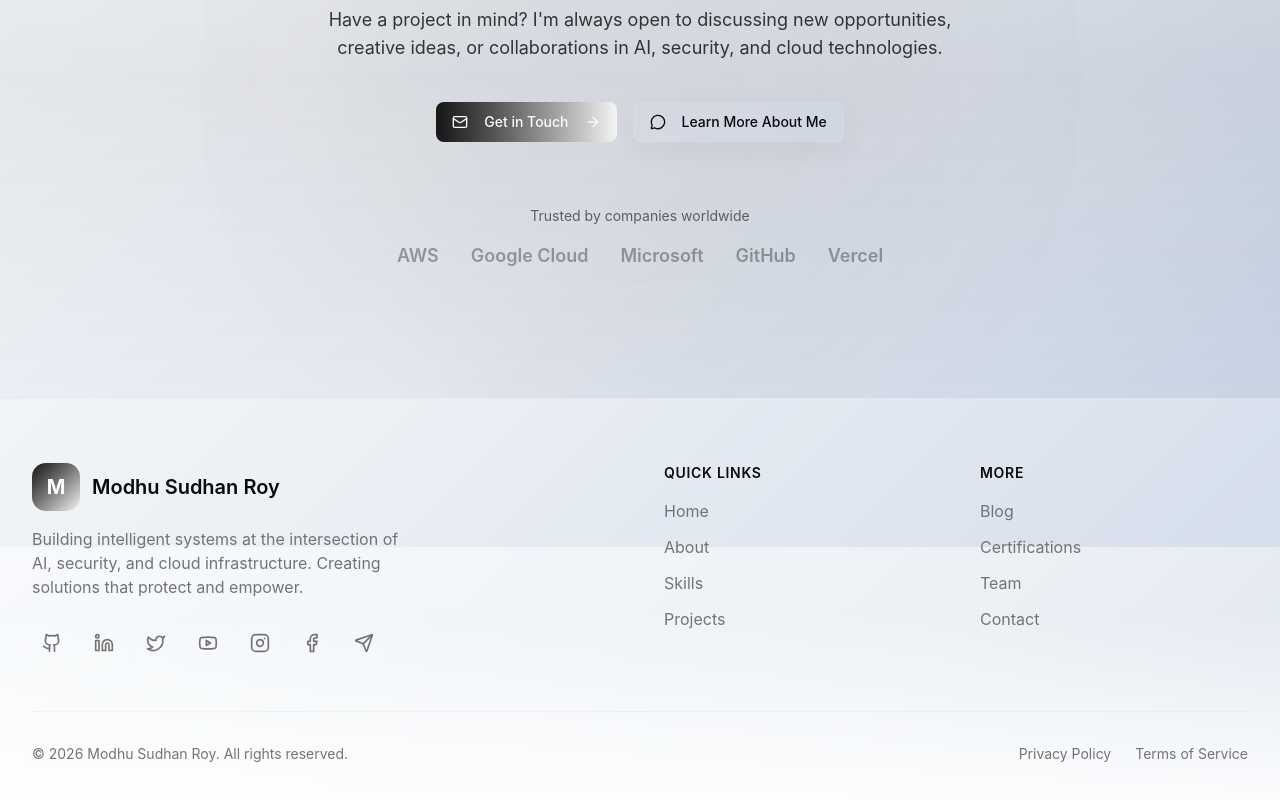
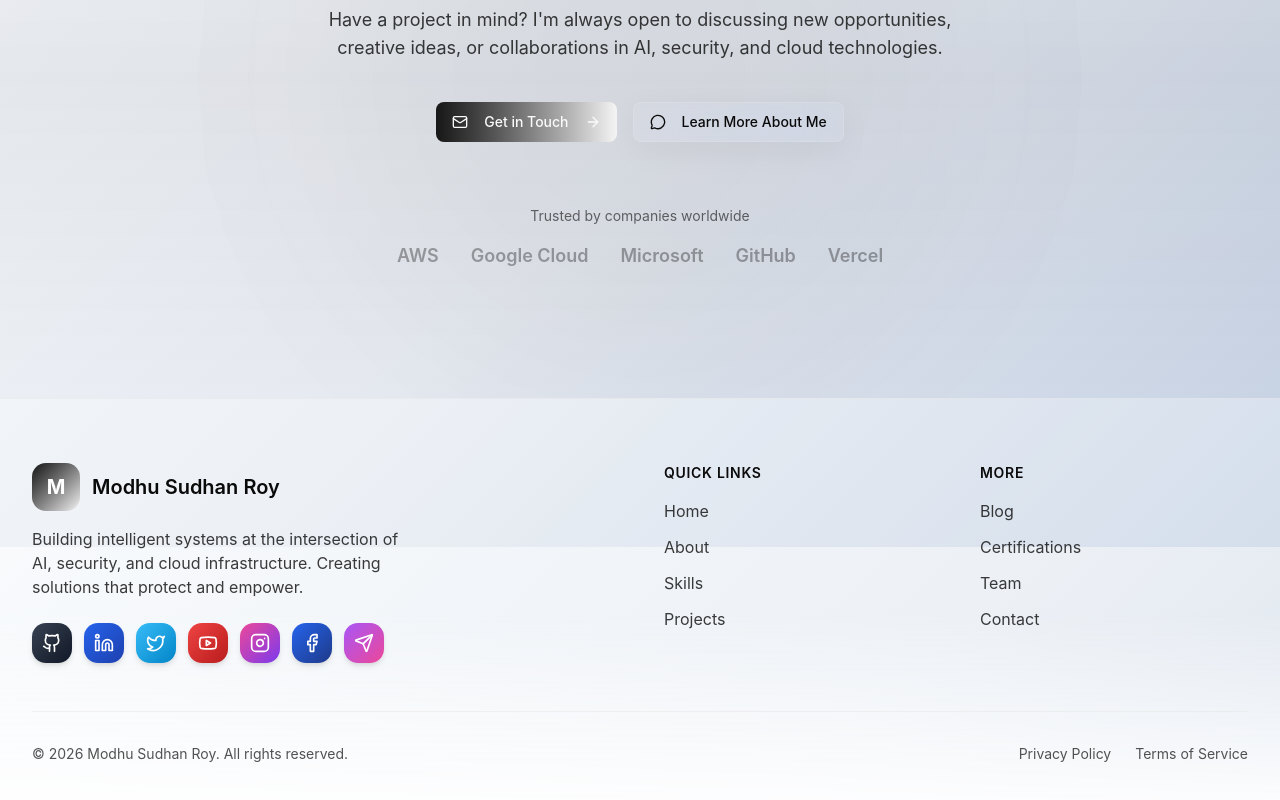
Before and after one commit to modhu-cps/modhu-protfoli, a Next.js app: page / in a window 1280 px wide. Shown: the part 3453-4253 px from the top of the page. Built offline with nearby package versions, Linux system fonts and the light colour scheme.

Commit message:
Update footer.tsx

```diff
--- a/components/layout/footer.tsx
+++ b/components/layout/footer.tsx
@@ -13,6 +13,17 @@ const socialIcons: Record<string, React.ComponentType<{ className?: string }>> =
   instagram: Instagram,
   facebook: Facebook,
   send: Send,
+};
+
+// Inline gradient styles for footer social icons
+const socialGradient: Record<string, string> = {
+  github: 'linear-gradient(to bottom right, #374151, #111827)',
+  linkedin: 'linear-gradient(to bottom right, #2563eb, #1e40af)',
+  twitter: 'linear-gradient(to bottom right, #38bdf8, #0284c7)',
+  youtube: 'linear-gradient(to bottom right, #ef4444, #b91c1c)',
+  instagram: 'linear-gradient(to bottom right, #ec4899, #7c3aed)',
+  facebook: 'linear-gradient(to bottom right, #2563eb, #1e3a8a)',
+  send: 'linear-gradient(to bottom right, #a855f7, #ec4899)',
 };
 
 export function Footer() {
@@ -40,10 +51,11 @@ export function Footer() {
                 </span>
               </motion.div>
             </Link>
-            <p className="mt-4 max-w-sm text-muted-foreground">
+            <p className="mt-4 max-w-sm text-foreground/80">
               Building intelligent systems at the intersection of AI, security, and cloud infrastructure.
               Creating solutions that protect and empower.
             </p>
+            {/* Social icons – now with gradient, glass, 3D */}
             <div className="mt-6 flex gap-3">
               {socialLinks.map((social) => {
                 const Icon = socialIcons[social.icon];
@@ -53,9 +65,18 @@ export function Footer() {
                     href={social.url}
                     target="_blank"
                     rel="noopener noreferrer"
-                    whileHover={{ scale: 1.1, y: -2 }}
+                    whileHover={{ scale: 1.15, y: -3 }}
                     whileTap={{ scale: 0.95 }}
-                    className="flex h-10 w-10 items-center justify-center rounded-lg bg-white/5 text-muted-foreground transition-colors hover:bg-white/10 hover:text-foreground"
+                    style={{
+                      backgroundImage: socialGradient[social.icon] || 'linear-gradient(to bottom right, #6b21a8, #db2777)',
+                    }}
+                    className="
+                      flex h-10 w-10 items-center justify-center rounded-xl
+                      text-white shadow-md
+                      transition-all duration-300
+                      hover:shadow-lg hover:scale-110
+                      hover:shadow-white/20
+                    "
                     aria-label={social.name}
                   >
                     {Icon && <Icon className="h-5 w-5" />}
@@ -75,7 +96,7 @@ export function Footer() {
                 <li key={item.href}>
                   <Link
                     href={item.href}
-                    className="text-muted-foreground transition-colors hover:text-foreground"
+                    className="text-foreground/80 transition-colors hover:text-foreground"
                   >
                     {item.label}
                   </Link>
@@ -94,7 +115,7 @@ export function Footer() {
                 <li key={item.href}>
                   <Link
                     href={item.href}
-                    className="text-muted-foreground transition-colors hover:text-foreground"
+                    className="text-foreground/80 transition-colors hover:text-foreground"
                   >
                     {item.label}
                   </Link>
@@ -106,10 +127,10 @@ export function Footer() {
 
         {/* Bottom */}
         <div className="mt-12 flex flex-col items-center justify-between gap-4 border-t border-border/50 pt-8 md:flex-row">
-          <p className="text-sm text-muted-foreground">
+          <p className="text-sm text-foreground/70">
             &copy; {currentYear} {siteConfig.name}. All rights reserved.
           </p>
-          <div className="flex gap-6 text-sm text-muted-foreground">
+          <div className="flex gap-6 text-sm text-foreground/70">
             <Link href="/privacy" className="hover:text-foreground transition-colors">
               Privacy Policy
             </Link>
@@ -121,4 +142,4 @@ export function Footer() {
       </div>
     </footer>
   );
-}
+                  }
```
